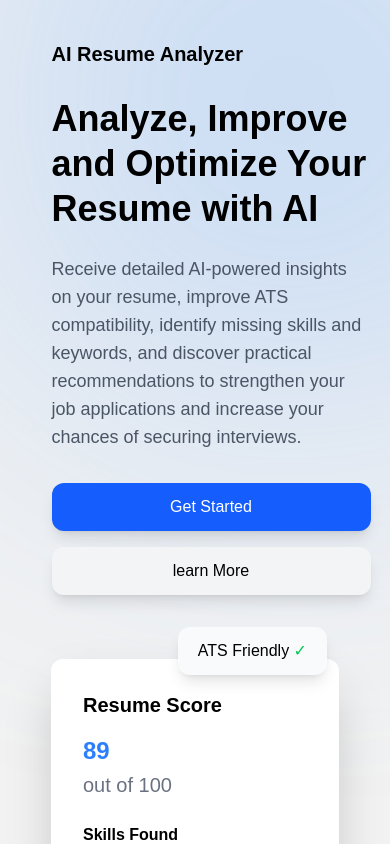
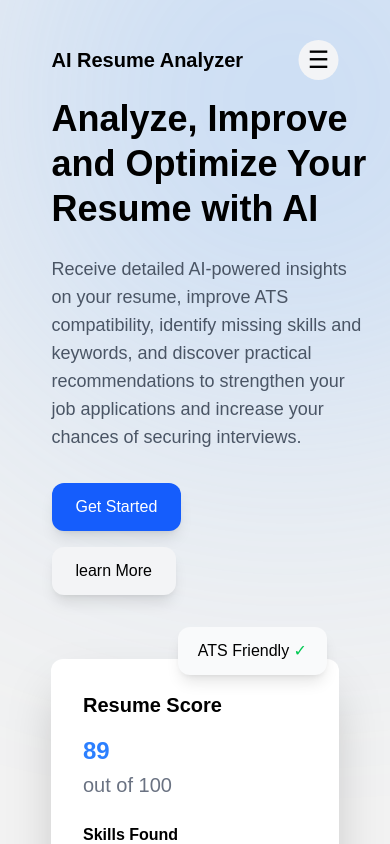
Before and after one commit to AdamShreim/AI-Resume-Analyzer, a React app in the folder frontend/: page / in a window 390 px wide. Shown: the top 844 px of the page. Built offline with nearby package versions, Linux system fonts and the light colour scheme; the HTML template or start-up script is replaced by a standard one.

Commit message:
Added Hamburger and other enhancements

```diff
--- a/frontend/src/App.jsx
+++ b/frontend/src/App.jsx
@@ -4,6 +4,7 @@ import Login from "./pages/Login";
 import Signup from "./pages/Signup";
 import Dashboard from "./pages/Dashboard";
 import Home from "./pages/Home";
+import Upload from "./pages/Upload";
 
 function App() {
   return (
@@ -13,6 +14,7 @@ function App() {
         <Route path="/login" element={<Login />} />
         <Route path="/signup" element={<Signup />} />
         <Route path="/dashboard" element={<Dashboard />} />
+        <Route path="/upload" element={<Upload />} />
       </Routes>
     </BrowserRouter>
   );
--- a/frontend/src/pages/Home.jsx
+++ b/frontend/src/pages/Home.jsx
@@ -255,12 +255,17 @@ function Hero() {
             </p>
           </div>
           <div className="flex flex-col lg:flex-row md:flex-row gap-4 justify-center ml-8">
+            <Link to="/upload">
               <button className="bg-blue-600 rounded-xl px-6 py-3 text-white shadow-lg hover:bg-blue-500 transition font-medium">
                 Get Started
               </button>
+            </Link>
+
+            <a href="#about">
               <button className="px-6 py-3 bg-gray-100 font-medium rounded-xl shadow-lg hover:bg-gray-200 transition">
                 learn More
               </button>
+            </a>
           </div>
         </div>
       </div>
@@ -301,11 +306,53 @@ function Hero() {
   );
 }
 
-function Navbar({ showNavbar, scrolled }) {
+function Navbar({ showNavbar, scrolled, menuOpen, setMenuOpen }) {
   return (
     <nav
       className={`top-0 fixed left-1/2 -translate-x-1/2 z-50 flex w-[90%] lg:w-[80%] mx-auto mt-6 px-8 py-4 rounded-2xl justify-between items-center transition-all duration-300 ${showNavbar ? "translate-y-0 opacity-100" : "translate-y-8 opacity-0"} ${scrolled ? "bg-white shadow-lg backdrop-blur-lg" : "bg-transparent"}`}
     >
+      {/* Hamburger menu */}
+      <div
+        className={`lg:hidden absolute top-15 left-[86%] md:left-[94%] -translate-x-1/2 w-[30%] md:w-[20%] bg-white shadow-lg rounded-xl p-2 md:p-4 flex flex-col gap-4 transition-all duration-300 z-50
+        ${menuOpen ? "opacity-100 translate-y-0 pointer-events-auto" : "opacity-0 -translate-y-4 pointer-events-none"}`}
+      >
+        <a
+          href="#features"
+          className="hover:text-black text-gray-500 transition-colors"
+          onClick={() => setMenuOpen(false)}
+        >
+          Features
+        </a>
+        <a
+          href="#how-it-works"
+          className="hover:text-black text-gray-500 transition-colors"
+          onClick={() => setMenuOpen(false)}
+        >
+          How it works
+        </a>
+        <a
+          href="#about"
+          className="hover:text-black text-gray-500 transition-colors"
+          onClick={() => setMenuOpen(false)}
+        >
+          About
+        </a>
+
+        <Link
+          to="/login"
+          className="hover:text-black text-gray-500 transition-colors"
+          onClick={() => setMenuOpen(false)}
+        >
+          Login
+        </Link>
+        <Link
+          to="/signup"
+          className="hover:text-black text-gray-500 transition-colors"
+          onClick={() => setMenuOpen(false)}
+        >
+          Sign Up
+        </Link>
+      </div>
       <a href="/" className="text-xl font-bold scroll-smooth">
         AI Resume Analyzer
       </a>
@@ -330,6 +377,14 @@ function Navbar({ showNavbar, scrolled }) {
           Sign Up
         </Link>
       </div>
+      <button
+        className="lg:hidden text-2xl transition-all duration-300"
+        onClick={() => setMenuOpen(!menuOpen)}
+      >
+        <div className="bg-gray-100 rounded-[50%] w-10 h-10 flex items-center justify-center">
+          {menuOpen ? "✕" : "☰"}
+        </div>
+      </button>
     </nav>
   );
 }
@@ -337,6 +392,7 @@ function Navbar({ showNavbar, scrolled }) {
 export default function Home() {
   const [showNavbar, setShowNavbar] = useState(true);
   const [scrolled, setScrolled] = useState(false);
+  const [menuOpen, setMenuOpen] = useState(false);
 
   useEffect(() => {
     let lastScrollY = window.scrollY;
@@ -359,7 +415,12 @@ export default function Home() {
 
   return (
     <div className="home-page relative min-h-screen">
-      <Navbar showNavbar={showNavbar} scrolled={scrolled} />
+      <Navbar
+        showNavbar={showNavbar}
+        scrolled={scrolled}
+        menuOpen={menuOpen}
+        setMenuOpen={setMenuOpen}
+      />
       <Hero />
       <Feature />
       <HowItWorks />
--- /dev/null
+++ b/frontend/src/pages/Upload.jsx
@@ -0,0 +1,8 @@
+export default function Upload() {
+  return (
+    <div>
+      <h1>Upload Resume</h1>
+      <p>Please upload your resume to get started.</p>
+    </div>
+  );
+}
```
Lines whose indentation alone changed are shown as unchanged.
